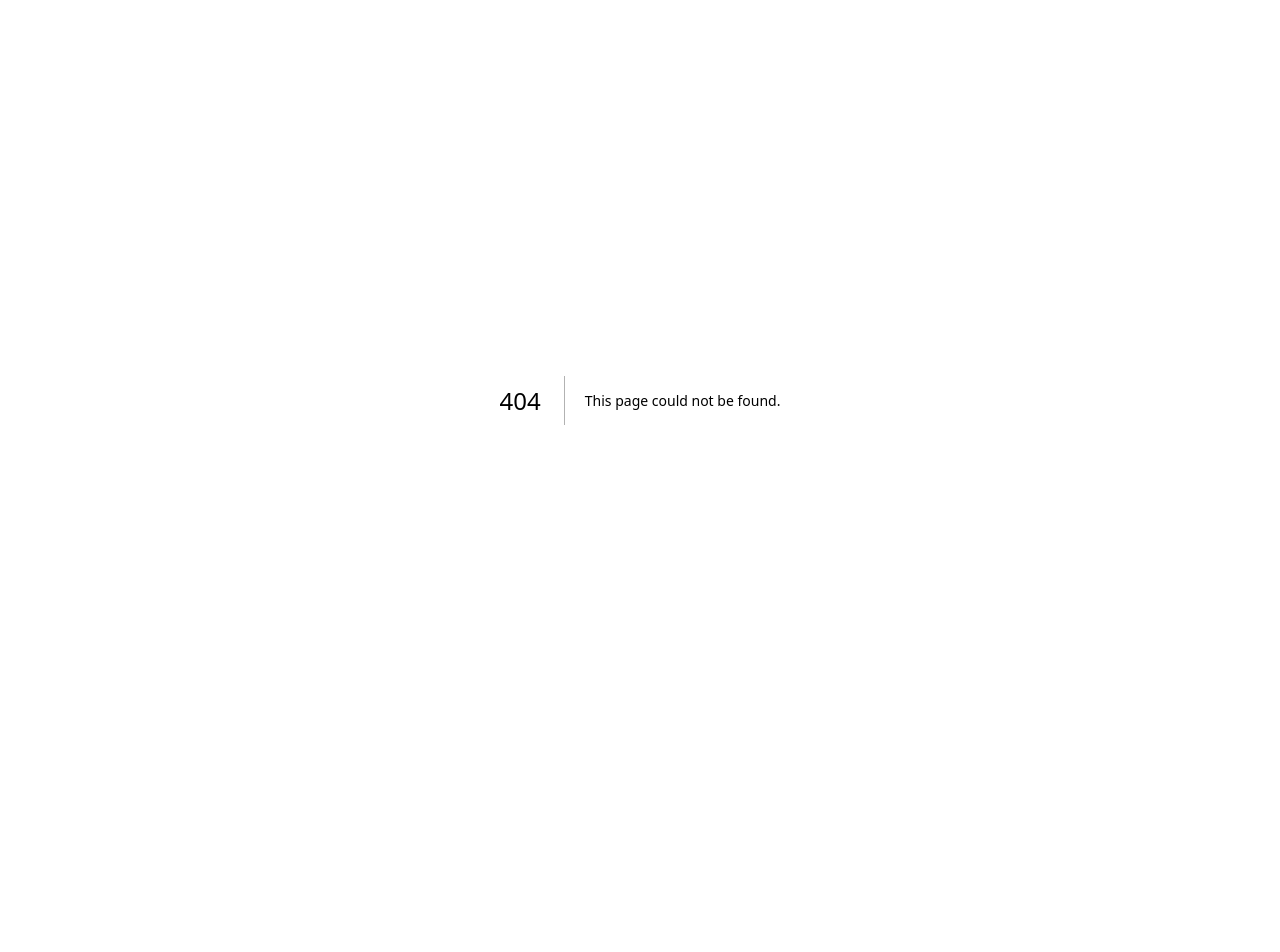
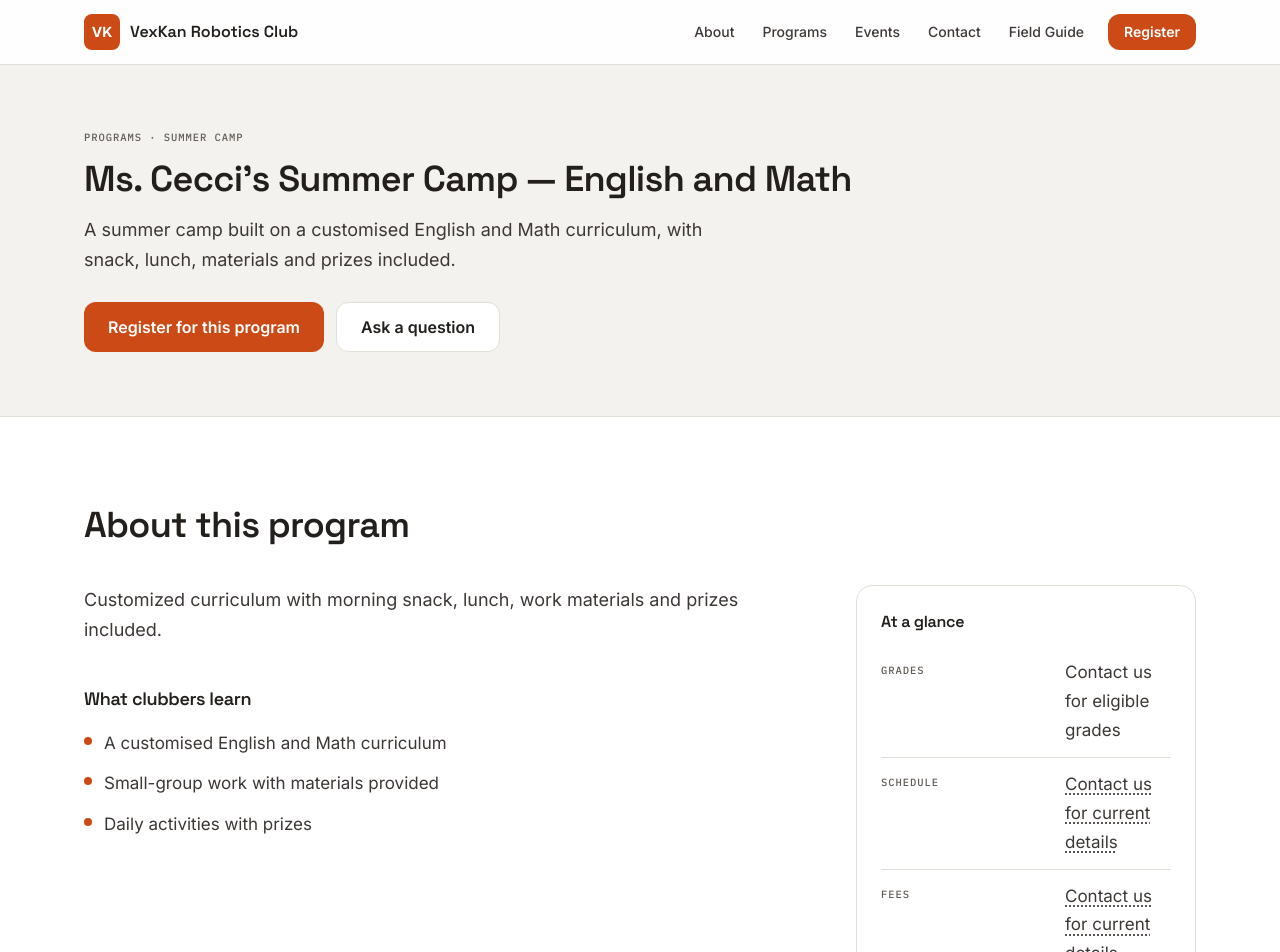
Before and after one commit to EliS13/vexkan-site, a Next.js app: page /programs/summer-camp in a window 1280 px wide. Before the commit this address had no page. Shown: the top 952 px of the page. Before the commit the page ends 800 px from the top, so only its background shows below. Built offline with nearby package versions, Linux system fonts and the light colour scheme.

Commit message:
Add the programs index and program detail pages

```diff
--- /dev/null
+++ b/src/app/(club)/programs/[slug]/page.tsx
@@ -0,0 +1,109 @@
+import type { Metadata } from "next";
+import Link from "next/link";
+import { notFound } from "next/navigation";
+import { getProgram, programSlugs, programsByTrack, TRACK_LABELS } from "@/content/club/programs";
+import { org } from "@/content/club/org";
+import { Section } from "@/components/club/Section";
+import { Card } from "@/components/club/Card";
+import { Button } from "@/components/club/Button";
+import { DetailRow } from "@/components/club/DetailRow";
+
+export function generateStaticParams() {
+  return programSlugs().map((slug) => ({ slug }));
+}
+
+export async function generateMetadata({
+  params,
+}: {
+  params: Promise<{ slug: string }>;
+}): Promise<Metadata> {
+  const { slug } = await params;
+  const program = getProgram(slug);
+  if (!program) return {};
+  return {
+    title: `${program.title} (${program.gradeLabel}) — ${org.name}`,
+    description: program.summary,
+  };
+}
+
+export default async function ProgramPage({ params }: { params: Promise<{ slug: string }> }) {
+  const { slug } = await params;
+  const program = getProgram(slug);
+  if (!program) notFound();
+
+  const siblings = programsByTrack(program.track).filter((p) => p.slug !== program.slug);
+
+  return (
+    <>
+      <div className="border-b" style={{ borderColor: "var(--line)" }}>
+        <div className="mx-auto max-w-6xl px-5 py-12 sm:py-16">
+          <p className="eyebrow text-[var(--muted)]">
+            <Link href="/programs" className="hover:underline">Programs</Link>
+            {" · "}
+            {TRACK_LABELS[program.track]}
+          </p>
+          <h1 className="mt-3 text-3xl font-semibold sm:text-4xl">{program.title}</h1>
+          <p className="club-lead mt-4 max-w-2xl">{program.summary}</p>
+          <div className="mt-7 flex flex-wrap gap-3">
+            <Button href={`/register?program=${program.slug}`} size="lg">
+              Register for this program
+            </Button>
+            <Button href="/contact" size="lg" variant="secondary">Ask a question</Button>
+          </div>
+        </div>
+      </div>
+
+      <Section tone="surface" title="About this program">
+        <div className="grid gap-10 lg:grid-cols-[1fr_340px]">
+          <div>
+            <p className="club-lead">{program.description}</p>
+
+            <h3 className="mt-10 text-lg font-semibold">What clubbers learn</h3>
+            <ul className="mt-4 space-y-3">
+              {program.learn.map((item) => (
+                <li key={item} className="flex gap-3">
+                  <span className="mt-2 h-2 w-2 shrink-0 rounded-full" style={{ background: "var(--purple)" }} aria-hidden="true" />
+                  <span className="text-[var(--ink-body)]">{item}</span>
+                </li>
+              ))}
+            </ul>
+          </div>
+
+          <div>
+            <Card>
+              <h3 className="text-base font-semibold">At a glance</h3>
+              <dl className="mt-3">
+                <DetailRow label="Grades" value={program.gradeLabel} />
+                <DetailRow label="Schedule" value={program.schedule} />
+                <DetailRow label="Fees" value={program.fee} />
+                {program.prerequisites && (
+                  <DetailRow label="Entry" value={program.prerequisites} />
+                )}
+                <DetailRow label="Location" value={org.address} />
+              </dl>
+            </Card>
+          </div>
+        </div>
+      </Section>
+
+      {siblings.length > 0 && (
+        <Section title={`Other ${TRACK_LABELS[program.track]}`}>
+          <div className="grid gap-5 sm:grid-cols-3">
+            {siblings.map((p) => (
+              <Card key={p.slug}>
+                <h3 className="text-base font-semibold">{p.shortTitle}</h3>
+                <p className="eyebrow mt-1 text-[var(--muted)]">{p.gradeLabel}</p>
+                <Link
+                  href={`/programs/${p.slug}`}
+                  className="mt-4 inline-block text-sm font-semibold text-[var(--purple-text)] hover:underline"
+                >
+                  Details
+                </Link>
+              </Card>
+            ))}
+          </div>
+        </Section>
+      )}
+    </>
+  );
+}
--- /dev/null
+++ b/src/app/(club)/programs/page.tsx
@@ -0,0 +1,58 @@
+import type { Metadata } from "next";
+import Link from "next/link";
+import { org } from "@/content/club/org";
+import { TRACK_LABELS, TRACK_ORDER, programsByTrack } from "@/content/club/programs";
+import { Section } from "@/components/club/Section";
+import { Card } from "@/components/club/Card";
+
+export const metadata: Metadata = {
+  title: `Programs — ${org.name}`,
+  description:
+    "VEX IQ Foundation Classes from Grade 1, VEX IQ and V5RC competition teams, and a summer camp.",
+};
+
+export default function ProgramsPage() {
+  return (
+    <>
+      <Section
+        eyebrow="Programs"
+        title="What we run"
+        lead="Foundation classes are where most clubbers start and are open to any student in the grade range. Competition teams are selected from those classes."
+      />
+      {TRACK_ORDER.map((track, i) => (
+        <Section key={track} tone={i % 2 === 0 ? "surface" : "default"} title={TRACK_LABELS[track]}>
+          <div className="grid gap-5 sm:grid-cols-2">
+            {programsByTrack(track).map((p) => (
+              <Card key={p.slug}>
+                <div className="flex items-start justify-between gap-3">
+                  <h3 className="text-lg font-semibold">{p.title}</h3>
+                  <span
+                    className="eyebrow shrink-0 rounded-full px-2.5 py-1"
+                    style={{ background: "var(--purple-bg)", color: "var(--purple-text)" }}
+                  >
+                    {p.gradeLabel}
+                  </span>
+                </div>
+                <p className="mt-3 text-sm text-muted">{p.summary}</p>
+                <div className="mt-5 flex flex-wrap gap-3">
+                  <Link
+                    href={`/programs/${p.slug}`}
+                    className="text-sm font-semibold text-[var(--purple-text)] hover:underline"
+                  >
+                    Details
+                  </Link>
+                  <Link
+                    href={`/register?program=${p.slug}`}
+                    className="text-sm font-semibold text-[var(--ink-body)] hover:underline"
+                  >
+                    Register
+                  </Link>
+                </div>
+              </Card>
+            ))}
+          </div>
+        </Section>
+      ))}
+    </>
+  );
+}
--- /dev/null
+++ b/src/components/club/DetailRow.tsx
@@ -0,0 +1,23 @@
+import Link from "next/link";
+import { isTbd } from "@/content/club/types";
+
+/**
+ * Renders a program fact, or the placeholder sentence with a route to ask,
+ * so a parent never sees a blank where a fee or a time should be.
+ */
+export function DetailRow({ label, value }: { label: string; value: string }) {
+  return (
+    <div className="flex flex-col gap-1 border-b py-3 sm:flex-row sm:gap-6" style={{ borderColor: "var(--line)" }}>
+      <dt className="eyebrow w-40 shrink-0 pt-1 text-[var(--muted)]">{label}</dt>
+      <dd className="text-[var(--ink-body)]">
+        {isTbd(value) ? (
+          <Link href="/contact" className="underline decoration-dotted underline-offset-4 hover:opacity-80">
+            {value}
+          </Link>
+        ) : (
+          value
+        )}
+      </dd>
+    </div>
+  );
+}
--- a/src/components/club/Section.tsx
+++ b/src/components/club/Section.tsx
@@ -1,5 +1,5 @@
 type Props = {
-  children: React.ReactNode;
+  children?: React.ReactNode;
   eyebrow?: string;
   title?: string;
   lead?: string;
```
